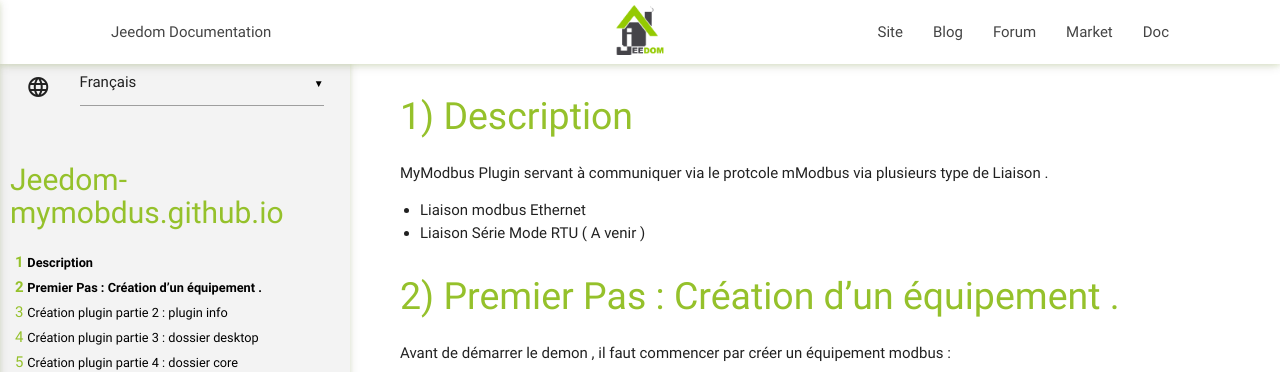
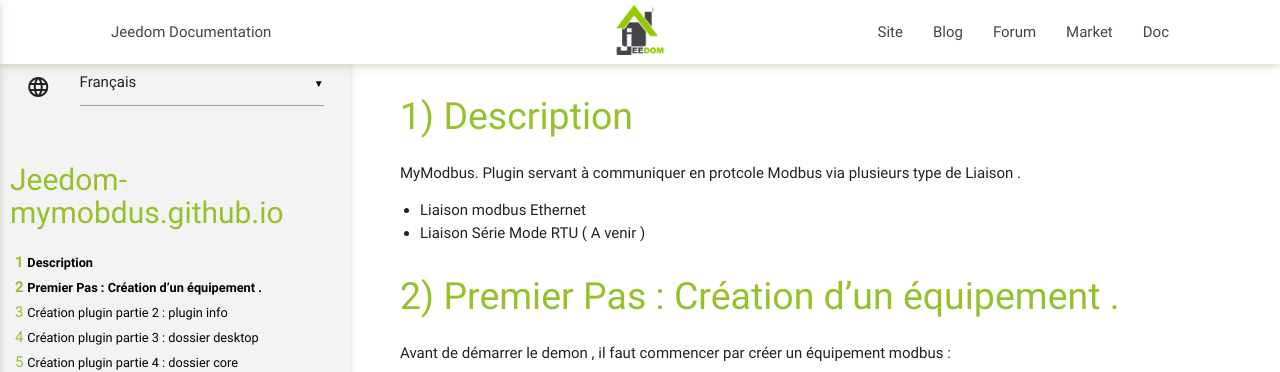
Before and after one commit to totowinmix31/jeedom-mymobdus.github.io, a Jekyll site: the page built from fr_FR/index.md, in a window 1280 px wide and 900 px high. Shown: the top 372 px of the window. Built offline with Jekyll 4.4.1, drawn with Linux system fonts in a browser that asks for light colours; our own code applies the rules of GitHub Pages for plain Markdown files.

Commit message:
Update index.md

```diff
--- a/fr_FR/index.md
+++ b/fr_FR/index.md
@@ -1,7 +1,7 @@
 Description
 ===
-MyModbus
-Plugin servant à communiquer via le protcole mModbus via plusieurs type de Liaison .
+MyModbus.
+Plugin servant à communiquer en protcole Modbus via plusieurs type de Liaison .
 
 - Liaison modbus Ethernet
 - Liaison Série Mode RTU ( A venir )
```
